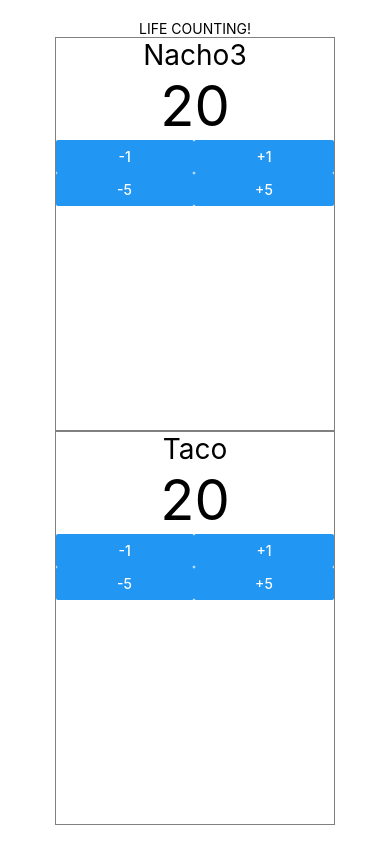
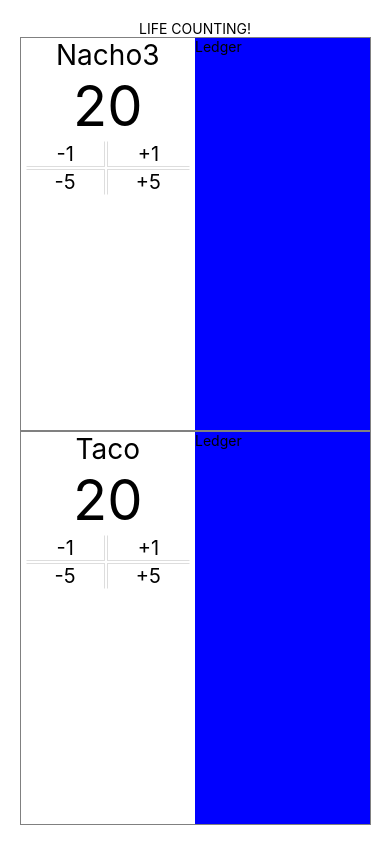
Before and after one commit to mcgrue/magicthing-native, a React Native app: screen / in a window 390 px wide. Built offline with nearby package versions, Linux system fonts and the light colour scheme.

Commit message:
Style buttons

```diff
--- a/app/components/LifeButtonBox.js
+++ b/app/components/LifeButtonBox.js
@@ -10,7 +10,7 @@ class LifeButtonBox extends React.Component {
     return (
       <View
         style={{
-          flex: 1,
+          flex: 2,
           flexDirection: "row",
           justifyContent: "center",
           flexGrow: 1
@@ -25,12 +25,14 @@ class LifeButtonBox extends React.Component {
             amount={-1}
             updateLifeTotal={this.props.updateLifeTotal}
             playerKey={this.props.playerKey}
+            position="topLeft"
           />
 
           <LifeChangeButton
             amount={-5}
             updateLifeTotal={this.props.updateLifeTotal}
             playerKey={this.props.playerKey}
+            position="bottomLeft"
           />
         </View>
 
@@ -43,12 +45,14 @@ class LifeButtonBox extends React.Component {
             amount={+1}
             updateLifeTotal={this.props.updateLifeTotal}
             playerKey={this.props.playerKey}
+            position="topRight"
           />
 
           <LifeChangeButton
             amount={+5}
             updateLifeTotal={this.props.updateLifeTotal}
             playerKey={this.props.playerKey}
+            position="bottomRight"
           />
         </View>
       </View>
--- a/app/components/LifeChangeButton.js
+++ b/app/components/LifeChangeButton.js
@@ -1,7 +1,7 @@
 import React from "react";
 import PropTypes from "prop-types";
 
-import { Button } from "react-native";
+import { TouchableOpacity, Text, View } from "react-native";
 
 class LifeChangeButton extends React.Component {
   handleChange = evt => {
@@ -14,15 +14,66 @@ class LifeChangeButton extends React.Component {
     const amt = this.props.amount;
     const title = "" + (amt >= 0 ? "+" + amt : amt);
 
+    const myStyle = Object.assign({}, baseStyle, styles[this.props.position]);
+
     return (
-      <Button
-        style={{ flex: 0.45 }}
-        title={title}
-        onPress={this.handleChange}
-      />
+      <TouchableOpacity title={title} onPress={this.handleChange}>
+        <View style={myStyle}>
+          <Text style={{ textAlign: "center", fontSize: 20 }}>{title}</Text>
+        </View>
+      </TouchableOpacity>
     );
   }
 }
+
+const baseStyle = {
+  // width: "100%",
+  // backgroundColor: "#888888",
+  borderTopColor: "transparent",
+  borderBottomColor: "transparent",
+  borderLeftColor: "transparent",
+  borderRightColor: "transparent",
+  margin: 1
+};
+
+const borderColor = "#DDDDDD";
+const borderWidth = 1;
+
+const styles = {
+  topLeft: {
+    borderWidth: borderWidth,
+    borderBottomColor: borderColor,
+    borderRightColor: borderColor,
+    marginLeft: 5,
+    marginRight: 1
+  },
+
+  bottomLeft: {
+    borderWidth: borderWidth,
+    borderTopColor: borderColor,
+    borderRightColor: borderColor,
+    marginLeft: 5,
+    marginRight: 1
+  },
+
+  topRight: {
+    borderWidth: borderWidth,
+    borderBottomColor: borderColor,
+    borderLeftColor: borderColor,
+
+    marginLeft: 1,
+    marginRight: 5
+  },
+
+  bottomRight: {
+    borderWidth: borderWidth,
+    borderTopColor: borderColor,
+    borderLeftColor: borderColor,
+
+    marginLeft: 1,
+    marginRight: 5
+  }
+};
 
 LifeChangeButton.propTypes = {
   amount: PropTypes.number.isRequired,
--- a/app/components/PlayerBox.js
+++ b/app/components/PlayerBox.js
@@ -12,10 +12,20 @@ class PlayerBox extends React.Component {
     return (
       <View
         style={{
-          width: "80%",
+          width: "100%",
           flex: 1,
-          border: "1px solid grey",
+          flexDirection: "row",
+          borderWidth: 1,
+          borderStyle: "solid",
+          borderColor: "grey",
           justifyContent: "center"
+        }}
+      >
+        <View
+          style={{
+            width: "50%",
+            flex: 2,
+            justifyContent: "space-between"
           }}
         >
           <PlayerName name={this.props.player.name} />
@@ -24,6 +34,11 @@ class PlayerBox extends React.Component {
             updateLifeTotal={this.props.updateLifeTotal}
             playerKey={this.props.index}
           />
+        </View>
+
+        <View style={{ width: "50%", height: "100%", backgroundColor: "blue" }}>
+          <Text>Ledger</Text>
+        </View>
       </View>
     );
   }
```
Lines whose indentation alone changed are shown as unchanged.
